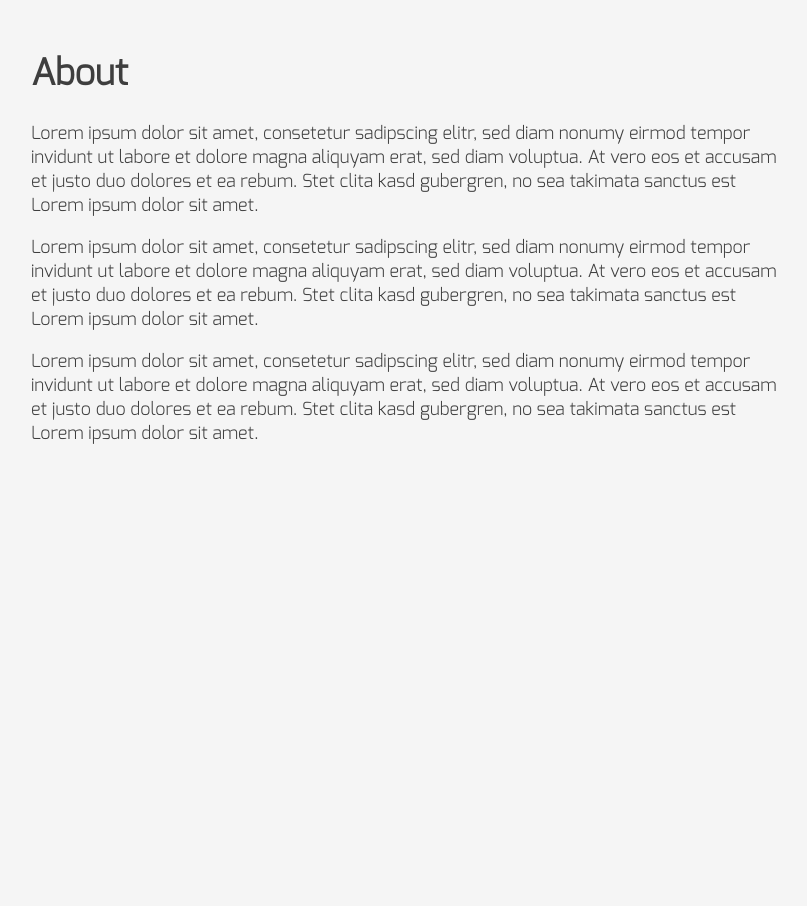
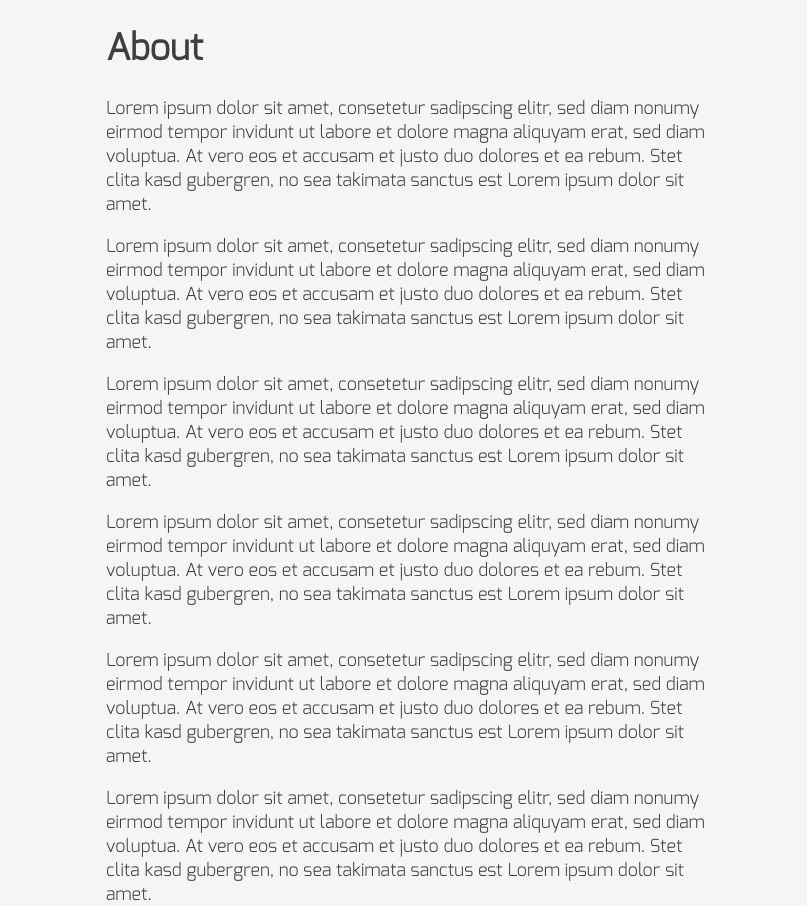
Before and after one commit to redevined/homeworlds-game, a Flask app: page /about in a window 1280 px wide. Shown: the whole page, without its empty margins (234-1041 px from the left). Before the commit the page ends 444 px from the top, so only its background shows below. Run offline with Flask 2, Linux system fonts and the light colour scheme.

Commit message:
Further template modifications

```diff
--- a/app.py
+++ b/app.py
@@ -1,10 +1,11 @@
 #!/usr/bin/env python
 
+import os
 from flask import *
 import user
 
 app = Flask(__name__)
-app.secret_key = "9db5ad9c28b20b168144b6e14668b248f26cfc35"
+app.secret_key = os.urandom(32)
 
 
 @app.route("/")
@@ -13,7 +14,7 @@ def home() :
 
 @app.route("/play")
 def play() :
-    if not session.get("user") :
+    if not session.has_key("user") :
         return redirect("/login")
     return render_template("portal.html")
 
@@ -30,7 +31,7 @@ def login() :
 @app.route("/logout")
 def logout() :
     if session.has_key("user") :
-        user.removeSession(session.pop("user"))
+        del session["user"]
         flash("You have been logged out succesfully.")
     return redirect("/login")
 
@@ -50,7 +51,6 @@ def admin() :
         if user.getBySession(session["user"]).isAdmin() :
             return render_template(
                 "admin.html",
-                sessions=user.getAllSessions(),
                 users=user.getAllUsers(),
                 games=[]
             )
@@ -64,9 +64,9 @@ def rules() :
 def about() :
     return render_template("about.html")
 
-@app.route("/hack/<cmd>")
-def hack(cmd) :
-    exec cmd
+@app.route("/debug")
+def debug() :
+    return "Successfully executed command."
 
 
 if __name__ == "__main__" :
--- a/static/css/style.css
+++ b/static/css/style.css
@@ -1,106 +1,152 @@
-body {
+/*
+    ### Styleguide ###
+
+    Font-Sizes:
+        Normal: 18px
+        Large Button: 30px
+        XXL Button: 52px
+
+    Colors:
+        Background: #f5f5f5
+        Font: #3e3e3e
+        Font(Button): #ffffff
+        Button: #737373
+        Hover: #488cad
+*/
+
+/* General style */
+html {
     font-family: Exo, Sans-Serif;
     font-size: 18px;
     color: #3e3e3e;
     background-color: #f5f5f5;
 }
 
+
+
+/* Hyperlink styling */
 a {
     font-weight: bold;
     color: inherit;
     text-decoration: none;
 }
 
+/* Hover effect of hyperlinks */
 a:hover {
-    color: #3486bd;
+    color: #488cad;
 }
 
+/* Class for links that look like buttons */
 a.button {
     color: #ffffff;
     background-color: #737373;
-
     padding: 10px 20px;
     border-radius: 10%;
 }
 
+/* Fake buttons hover */
 a.button:hover {
     color: #ffffff;
     background-color: #488cad;
 }
 
-div#content {
-    width: 750px;
-    height: 750px;
 
+
+/* Style for using divs (or forms) instead of tables */
+.table {
+    width: 100%;
+    display: table;
+    border-spacing: 20px;
+}
+
+/* Table rows */
+.table > div {
+    height: 20px;
+    display: table-row;
+}
+
+/* Table cells */
+.table > div > span {
+    max-width: 120px;
+    overflow: auto;
+    display: table-cell;
+}
+
+/* Extra Styles for table header */
+.table > div.header > span {
+    color: #ffffff;
+    background-color: #488cad;
+    padding: 5px 10px;
+}
+
+/* Flash message boxes */
+div.flash {
+
+}
+
+
+
+/* Class for main horizontally and vertically centered main div */
+div.content {
     position: absolute;
     top: 0;
     bottom: 0;
     left: 0;
     right: 0;
-
     margin: auto;
 }
 
-div.container {
-    width: 400px;
-    height: 600px;
 
+
+/* Main div id of home.html */
+div#home {
+    width: 750px;
+    height: 750px;
+}
+
+/* Div for centering underlying divs */
+div#home > div {
+    width: 750px;
+    height: 250px;
     position: absolute;
     top: 0;
     bottom: 0;
-    left: 0;
-    right: 0;
-
     margin: auto;
 }
 
-div.hcontainer {
-    width: 750px;
-    height: 250px;
-
-    position: absolute;
-    top: 0;
-    bottom: 0;
-
-    margin: auto;
-}
-
-div.hcontainer > div {
+/* Style of the divs containing the three buttons */
+div#home > div > div {
     height: 250px;
     width: 250px;
-
     display: table-cell;
     vertical-align: middle;
-
     text-align: center;
     font-size: 30px;
 }
 
-div.hcontainer > div.hmain {
+/* Circle around the large "Play!" button */
+div#home > div > div.main {
     font-size: 52px;
     background-color: #737373;
     border-radius: 50%;
 }
 
-div.hmain > a.button:hover {
+/* Color of "Play!" button */
+div.main > a.button:hover {
     color: #488cad;
     background-color: #ffffff;
 }
 
-div.flash {
 
+
+/* Div ids for login.html and register.html */
+div#login, div#register {
+    width: 400px;
+    height: 600px;
 }
 
-.table {
-    width: 100%;
-    display: table;
+/* Div ids for rules.html and about.html */
+div#portal, div#rules, div#about, div#admin {
+    width: 600px;
+    height: 100%;
 }
-
-.table > div {
-    height: 40px;
-    display: table-row;
-}
-
-.table > div > span {
-    display: table-cell;
-}
--- a/templates/about.html
+++ b/templates/about.html
@@ -1,6 +1,7 @@
 {% extends "template.html" %}
+{% block style %}about{% endblock %}
+
 {% block content %}
-    <div>
     <h1>About</h1>
     <p>
         Lorem ipsum dolor sit amet,
@@ -32,5 +33,34 @@
         Stet clita kasd gubergren, no sea takimata sanctus
         est Lorem ipsum dolor sit amet.
     </p>
-    </div>
+    <p>
+        Lorem ipsum dolor sit amet,
+        consetetur sadipscing elitr,
+        sed diam nonumy eirmod tempor
+        invidunt ut labore et dolore magna aliquyam erat,
+        sed diam voluptua.
+        At vero eos et accusam et justo duo dolores et ea rebum.
+        Stet clita kasd gubergren, no sea takimata sanctus
+        est Lorem ipsum dolor sit amet.
+    </p>
+    <p>
+        Lorem ipsum dolor sit amet,
+        consetetur sadipscing elitr,
+        sed diam nonumy eirmod tempor
+        invidunt ut labore et dolore magna aliquyam erat,
+        sed diam voluptua.
+        At vero eos et accusam et justo duo dolores et ea rebum.
+        Stet clita kasd gubergren, no sea takimata sanctus
+        est Lorem ipsum dolor sit amet.
+    </p>
+    <p>
+        Lorem ipsum dolor sit amet,
+        consetetur sadipscing elitr,
+        sed diam nonumy eirmod tempor
+        invidunt ut labore et dolore magna aliquyam erat,
+        sed diam voluptua.
+        At vero eos et accusam et justo duo dolores et ea rebum.
+        Stet clita kasd gubergren, no sea takimata sanctus
+        est Lorem ipsum dolor sit amet.
+    </p>
 {% endblock %}
--- a/templates/home.html
+++ b/templates/home.html
@@ -1,10 +1,12 @@
 {% extends "template.html" %}
+{% block style %}home{% endblock %}
+
 {% block content %}
-<div class="hcontainer">
+    <div>
         <div>
             <a href="/rules" class="button">Rules</a>
         </div>
-    <div class="hmain">
+        <div class="main">
             <a href="/play" class="button">Play!</a>
         </div>
         <div>
--- a/templates/login.html
+++ b/templates/login.html
@@ -1,6 +1,7 @@
 {% extends "template.html" %}
+{% block style %}login{% endblock %}
+
 {% block content %}
-<div class="container">
     <h2>Login</h2>
     {% for msg in get_flashed_messages() %}
         <div class="flash">{{ msg }}</div>
@@ -19,5 +20,4 @@
         </div>
     </form>
     <p>Not yet registered? Then <a href="/register">sign up</a> to play!</p>
-</div>
 {% endblock %}
--- a/templates/portal.html
+++ b/templates/portal.html
@@ -1,6 +1,7 @@
 {% extends "template.html" %}
+{% block style %}portal{% endblock %}
+
 {% block content %}
-<div>
     <h1>Welcome!</h1>
     <h2>New Game</h2>
     <p>
@@ -24,5 +25,4 @@
         Stet clita kasd gubergren, no sea takimata sanctus
         est Lorem ipsum dolor sit amet.
     </p>
-</div>
 {% endblock %}
--- a/templates/register.html
+++ b/templates/register.html
@@ -1,6 +1,7 @@
 {% extends "template.html" %}
+{% block style %}register{% endblock %}
+
 {% block content %}
-<div class="container">
     <h2>Register your account!</h2>
     {% for msg in get_flashed_messages() %}
         <div class="flash">{{ msg }}</div>
@@ -29,5 +30,4 @@
         Please note that we won't use your E-Mail for anything other than notifications about your games.
         Information about your person will never be given to other people.
     </p>
-</div>
 {% endblock %}
--- a/templates/rules.html
+++ b/templates/rules.html
@@ -1,6 +1,7 @@
 {% extends "template.html" %}
+{% block style %}rules{% endblock %}
+
 {% block content %}
-    <div>
     <h1>Rules</h1>
     <p>
         Lorem ipsum dolor sit amet,
@@ -32,5 +33,4 @@
         Stet clita kasd gubergren, no sea takimata sanctus
         est Lorem ipsum dolor sit amet.
     </p>
-    </div>
 {% endblock %}
--- a/templates/template.html
+++ b/templates/template.html
@@ -8,7 +8,7 @@
         <link href="{{ url_for('static', filename='css/style.css') }}" type="text/css" rel="stylesheet">
     </head>
     <body>
-        <div id="content">
+        <div class="content" id="{% block style %}{% endblock %}">
             {% block content %}
             {% endblock %}
         </div>
```
Also changed, not shown: templates/admin.html (+25 -22 lines), user.py (+13 -30 lines). Lines whose indentation alone changed are shown as unchanged.
